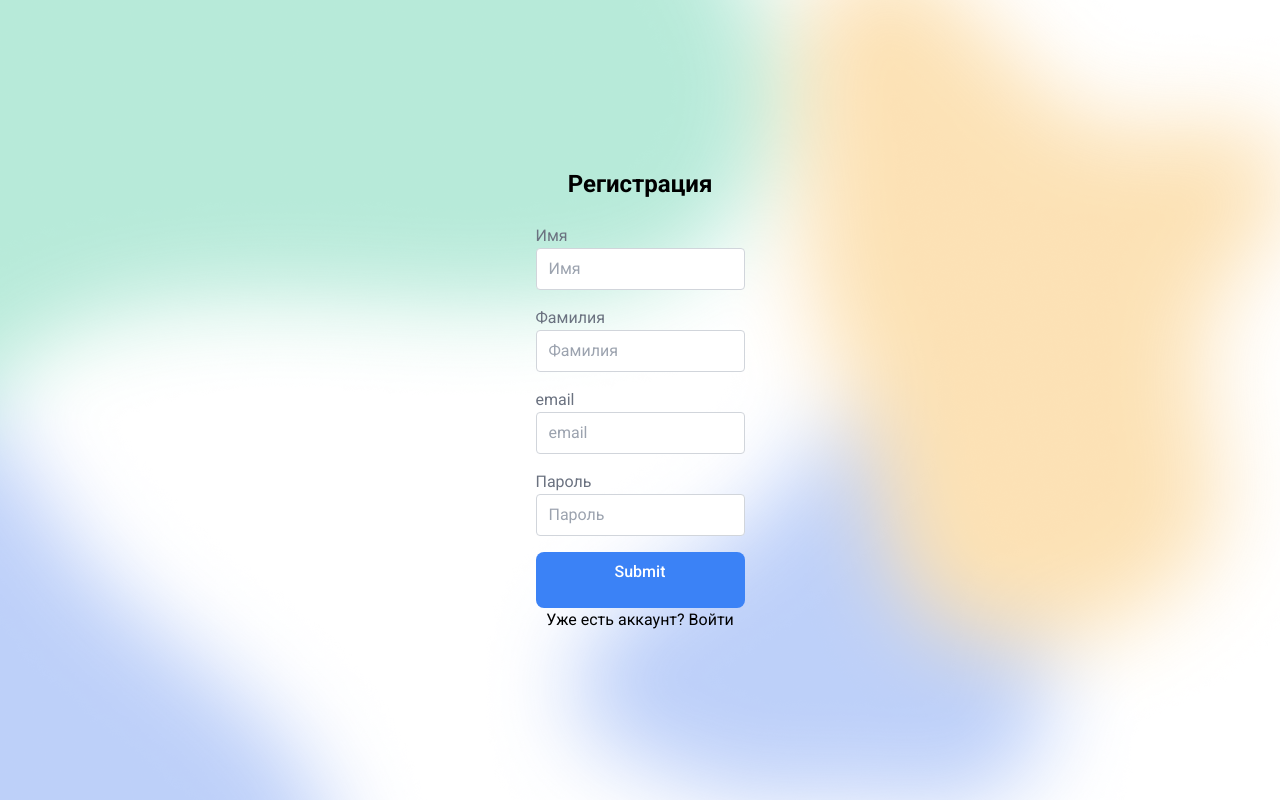
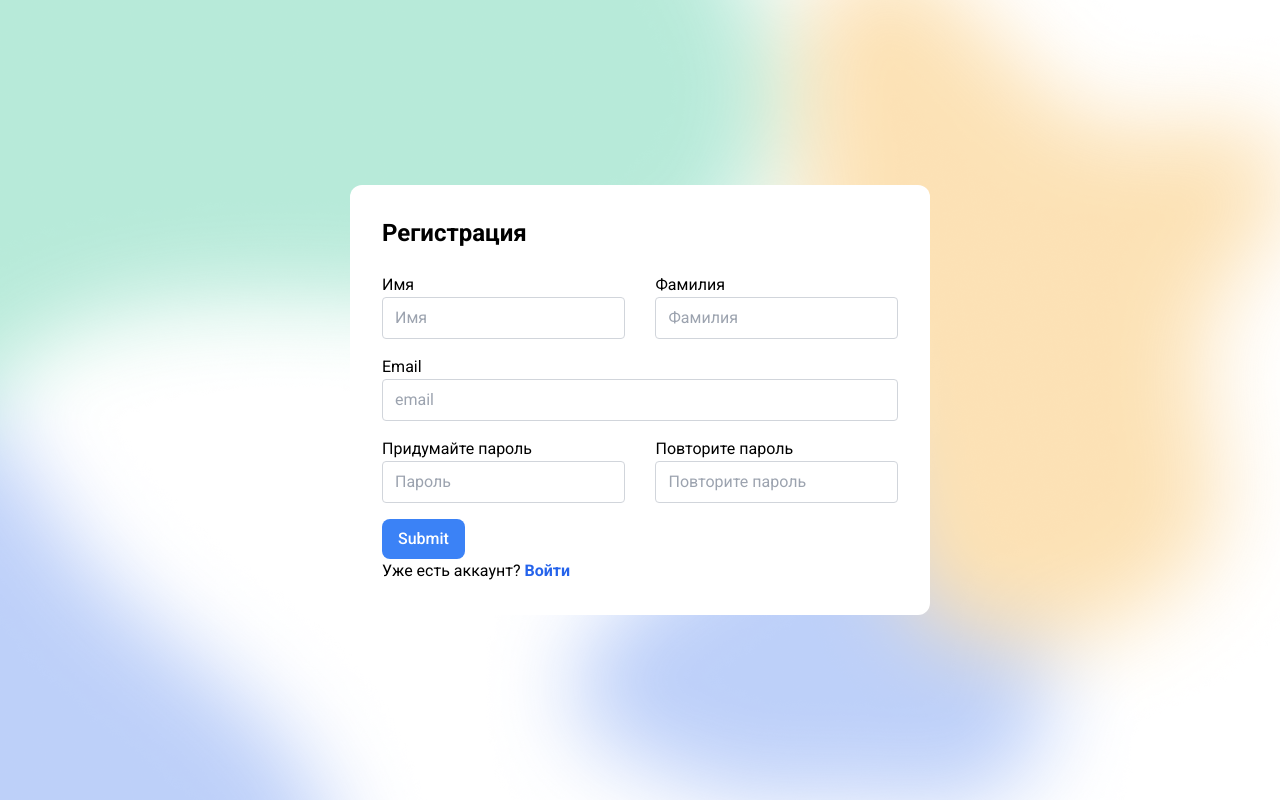
Before and after one commit to okokanya/finance-tracker, a Next.js app: page /signup in a window 1280 px wide. Built offline with nearby package versions, Linux system fonts and the light colour scheme.

Commit message:
pass check

```diff
--- a/src/components/fsBg.tsx
+++ b/src/components/formWrap.tsx
@@ -4,12 +4,12 @@ type FullScreenBackgroundProps = {
   children?: ReactNode;
 };
 
-const FsBg = ({ children }: FullScreenBackgroundProps) => {
+const formWrap = ({ children }: FullScreenBackgroundProps) => {
   return (
-    <div className="w-screen h-screen bg-[url('/bg.png')] bg-cover bg-center items-center justify-center flex flex-col">
+    <div className="bg-white py-8 px-8 rounded-[12px] w-[36.25rem]">
       {children && <div className="w-full h-full flex items-center justify-center flex-col">{children}</div>}
     </div>
   );
 };
 
-export default FsBg;
+export default formWrap;
--- /dev/null
+++ b/src/components/mainWrap.tsx
@@ -0,0 +1,15 @@
+import { ReactNode } from "react";
+
+type FullScreenBackgroundProps = {
+  children?: ReactNode;
+};
+
+const MainWrap = ({ children }: FullScreenBackgroundProps) => {
+  return (
+    <div className="w-screen h-screen bg-[url('/bg.png')] bg-cover bg-center items-center justify-center flex flex-col">
+      {children && <div className="w-full h-full flex items-center justify-center flex-col">{children}</div>}
+    </div>
+  );
+};
+
+export default MainWrap;
--- a/src/pages/signup.tsx
+++ b/src/pages/signup.tsx
@@ -1,58 +1,91 @@
-import React from 'react';
+import React, { useState } from 'react';
 import { useForm, SubmitHandler } from "react-hook-form";
-import FsBg from '../components/fsBg';
+import MainWrap from '@/components/mainWrap';
+import FormWrap from '@/components/formWrap';
 import Button from '@/components/button';
+import { registerUser } from '@/utils/api';
+
 type FormData = {
-    firstName: string
-    lastName: string
-    email: string
-    password: string
-  }
+  firstName: string;
+  lastName: string;
+  email: string;
+  password: string;
+  passwordCheck: string;
+};
 
 export default function Signup() {
+  const [passwordMatch, setPasswordMatch] = useState(true); // State to track password match
   const {
     register,
     handleSubmit,
-    watch,
     formState: { errors },
-  } = useForm<FormData>()
-  const onSubmit: SubmitHandler<FormData> = (data) => console.log(data)
+    setValue,
+  } = useForm<FormData>();
 
-//   console.log(watch("firstName"))
+  const onSubmit: SubmitHandler<FormData> = (data) => console.log(data);
+
+  const handlePasswordCheckBlur = () => {
+    const password = document.getElementById('password') as HTMLInputElement;
+    const passwordCheck = document.getElementById('passwordCheck') as HTMLInputElement;
+
+    if (password.value !== passwordCheck.value) {
+      setPasswordMatch(false);
+      setValue('passwordCheck', ''); // Clear the passwordCheck field
+    } else {
+      setPasswordMatch(true);
+    }
+  };
 
   return (
-  <>
-  <FsBg>
-  <h1>Регистрация</h1>
-
-    <form className="flex flex-col" onSubmit={handleSubmit(onSubmit)}>
-      <label className="flex flex-col">Имя
-      <input placeholder="Имя" {...register("firstName", { required: true })} />
-      {errors.lastName && <span>"Это поле обязательно"</span>}
+    <MainWrap>
+      <FormWrap>
+        <h1 className='ml-0 mr-auto'>Регистрация</h1>
+        <form className='flex flex-wrap w-full justify-between' onSubmit={handleSubmit(onSubmit)}>
+          <label className="label half-width">Имя
+            <input className="input-txt" placeholder="Имя" {...register("firstName", { required: true })} />
+            {errors.firstName && <span className='errorSpan'>Это поле обязательно</span>}
           </label>
 
-      <label className="flex flex-col">Фамилия
-      <input placeholder="Фамилия" {...register("lastName", { required: true })} />
-      {errors.lastName && <span>"Это поле обязательно"</span>}
+          <label className="label half-width">Фамилия
+            <input className="input-txt" placeholder="Фамилия" {...register("lastName", { required: true })} />
+            {errors.lastName && <span className='errorSpan'>Это поле обязательно</span>}
           </label>
 
-      <label className="flex flex-col">email
-      <input  placeholder="email" {...register("email", { required: true })} />
-      {errors.email && <span>Это поле обязательно</span>}
+          <label className="label">Email
+            <input className="input-txt" placeholder="email" type="email" {...register("email", { required: true })} />
+            {errors.email && <span className='errorSpan'>Это поле обязательно</span>}
           </label>
 
-      <label className="flex flex-col">Пароль
-      <input placeholder="Пароль"  {...register("password", { required: true })} />
-      {errors.password && <span>Это поле обязательно</span>}
+          <label className="label half-width">Придумайте пароль
+            <input
+              className="input-txt"
+              placeholder="Пароль"
+              type="password"
+              {...register("password", { required: true })}
+              id="password"
+            />
+            {errors.password && <span className='errorSpan'>Это поле обязательно</span>}
+          </label>
+
+          <label className="label half-width">Повторите пароль
+            <input
+              className="input-txt"
+              placeholder="Повторите пароль"
+              type="password"
+              {...register("passwordCheck", { required: true })}
+              id="passwordCheck"
+              onBlur={handlePasswordCheckBlur}
+            />
+            {(!passwordMatch || errors.passwordCheck) && <span className='errorSpan'>Поля не совпадают</span>}
           </label>
 
           <Button>
             <input type="submit" />
           </Button>
         </form>
-    <p>Уже есть аккаунт? <a href='/signin'>Войти</a></p>
-    </FsBg>
-    </>
 
-  )
+        <p className='ml-0 mr-auto'>Уже есть аккаунт? <a className="link" href='/signin'>Войти</a></p>
+      </FormWrap>
+    </MainWrap>
+  );
 }
--- a/src/styles/globals.css
+++ b/src/styles/globals.css
@@ -20,20 +20,31 @@ h1 {
     line-height: 2rem; /* 32px */
     margin-bottom: 1.5rem;
 }
-label {
+/* label {
     color: #6B7280;
     font-weight: 400;
-}
+} */
 
 input::placeholder {
     color: #9CA3AF;
     font-weight: 400;
     font-size: 1rem;
-
 }
-input {
-    margin-bottom: 1rem;
+.input-txt {
     border-color: #D1D5DB;
     border-radius: 4px;
     font-size: 1rem;
 }
+
+.label {
+    @apply flex flex-col relative mb-4 w-full;
+}
+.half-width {
+    @apply w-full md:w-[47%]
+}
+.errorSpan {
+    @apply text-[#EF4444] text-[0.5rem] block absolute bottom-[-10px]
+}
+.link {
+    @apply text-[#2563EB] font-bold
+}
--- /dev/null
+++ b/src/utils/api.ts
@@ -0,0 +1,46 @@
+const checkResponse = async (res: Response) => {
+    if (res.ok) {
+      return res.json();
+    }
+    const err = await res.json();
+    return Promise.reject(err);
+  };
+
+  const headersWithContentType: HeadersInit = { "Content-Type": "application/json" };
+
+  const headersWithAuthorizeFn = (): HeadersInit => ({
+    "Content-Type": "application/json",
+    authorization: `Bearer ${sessionStorage.getItem("auth_token")}`,
+  });
+
+  interface UserData {
+    name: string;
+    surname: string;
+    email: string;
+    password: string;
+    [key: string]: any; // Для поддержки дополнительных полей
+  }
+
+  export const registerUser = (userData: UserData): Promise<any> => {
+    return fetch(`${URL}/signup/`, {
+      method: "POST",
+      headers: headersWithContentType,
+      body: JSON.stringify(userData),
+    }).then(checkResponse);
+  };
+
+  export const loginUser = (email: string, password: string): Promise<any> => {
+    return fetch(`${URL}/signin/`, {
+      method: "POST",
+      headers: headersWithContentType,
+      body: JSON.stringify({ email, password }),
+    })
+      .then(checkResponse)
+      .then((data) => {
+        if (data.access_token) {
+          sessionStorage.setItem("auth_token", data.access_token);
+          return data;
+        }
+        return Promise.reject("No access token received");
+      });
+  };
```
Lines whose indentation alone changed are shown as unchanged.
